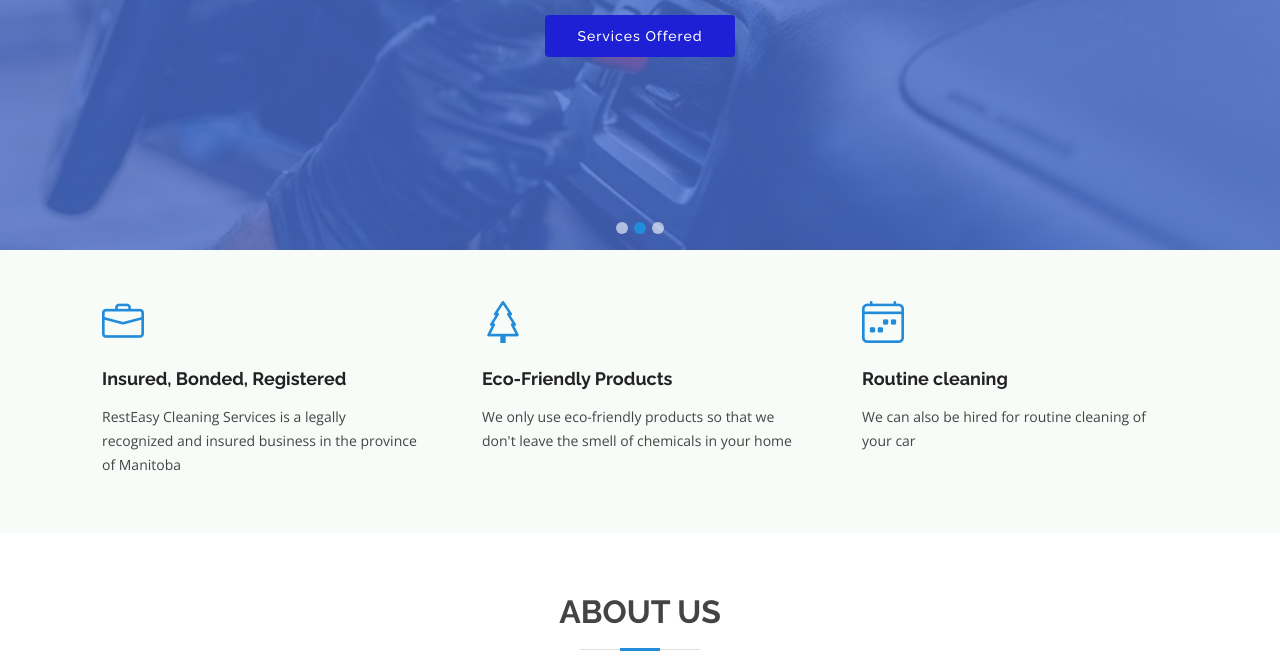
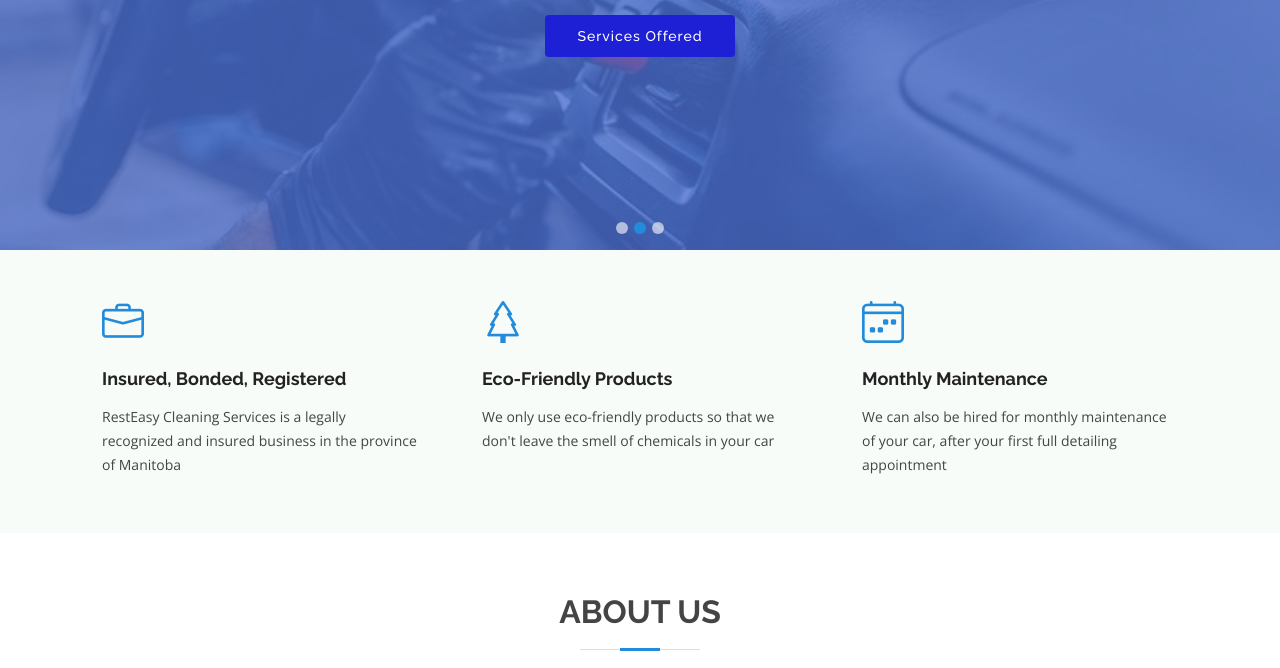
Before and after one commit to IvanSiat/RestEasyWeb, a plain HTML site: page index.html in a window 1280 px wide. Shown: the part 420-1088 px from the top of the page. Drawn offline with nearby package versions, Linux system fonts and the light colour scheme.

Commit message:
extra wording changes

```diff
--- a/index.html
+++ b/index.html
@@ -158,14 +158,14 @@
             <div class="icon-box">
               <div class="icon"><i class="bi bi-tree"></i></div>
               <h4 class="title"><a href="">Eco-Friendly Products</a></h4>
-              <p class="description">We only use eco-friendly products so that we don't leave the smell of chemicals in your home</p>
+              <p class="description">We only use eco-friendly products so that we don't leave the smell of chemicals in your car</p>
             </div>
           </div>
           <div class="col-lg-4 col-md-6">
             <div class="icon-box">
               <div class="icon"><i class="bi bi-calendar4-week"></i></div>
-              <h4 class="title"><a href="">Routine cleaning</a></h4>
-              <p class="description">We can also be hired for routine cleaning of your car</p>
+              <h4 class="title"><a href="">Monthly Maintenance</a></h4>
+              <p class="description">We can also be hired for monthly maintenance of your car, after your first full detailing appointment</p>
             </div>
           </div>
         </div>
```
